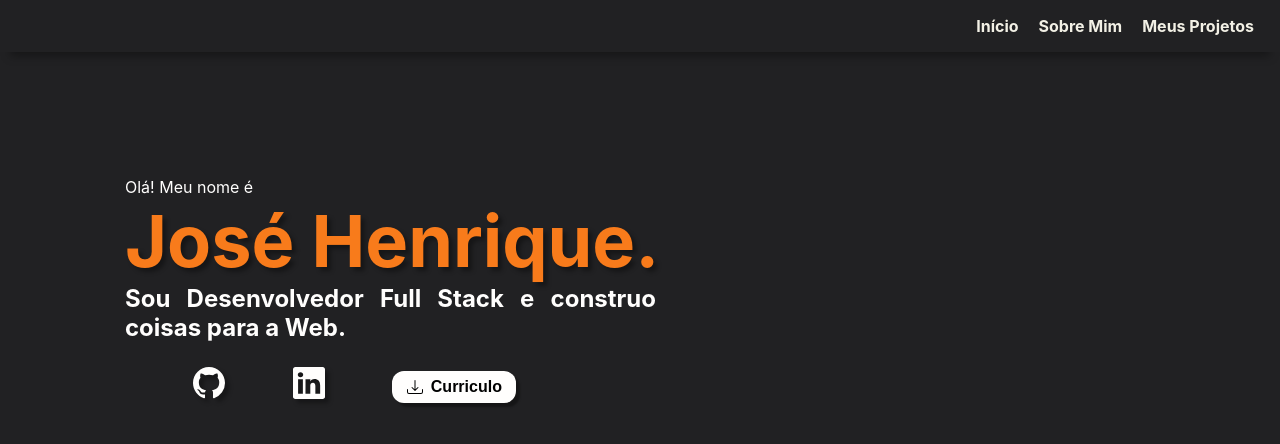
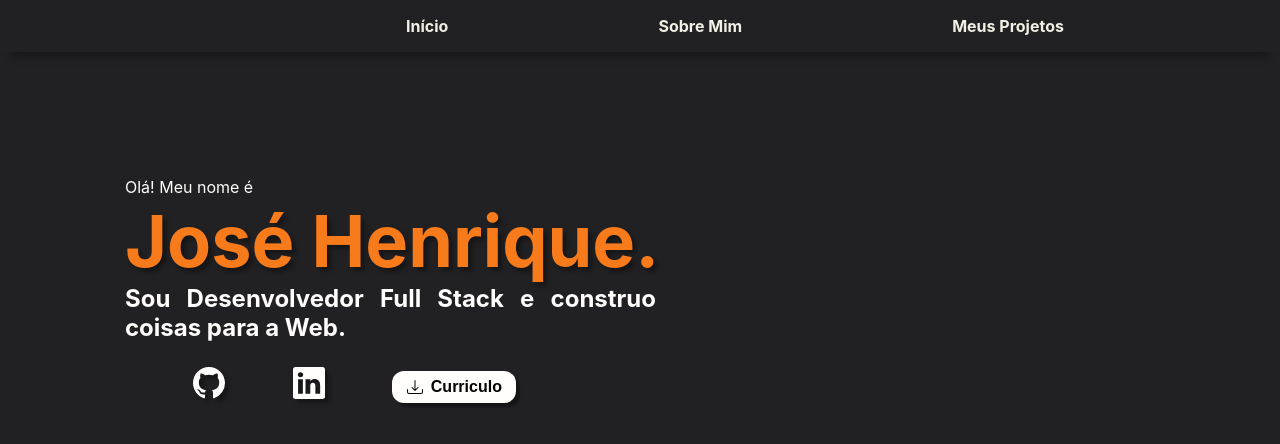
Before and after one commit to josehenriquepg/my-portfolio, a React (Create React App) app: page / in a window 1280 px wide. Shown: the top 444 px of the page. Built offline with nearby package versions, Linux system fonts and the light colour scheme.

Commit message:
refactor: upgrade Nav code

```diff
--- a/src/components/Nav/index.tsx
+++ b/src/components/Nav/index.tsx
@@ -1,35 +1,39 @@
-import * as C from './styles';
+import { Container, Logo, Menu, MenuItems, MenuLinks} from './styles';
 
 import * as data from '../../data/links.json';
 const linksString = JSON.stringify(data);
 const links = JSON.parse(linksString).links;
 
 type Link = {
-    title: string;
-    path: string;
+  title: string;
+  path: string;
 };
 
-const Links: React.FC<{ links: Link[] }> = ({ links }) => {
+type LinksProps = {
+  links: Link[];
+};
+
+const Links: React.FC<LinksProps> = ({ links }) => {
   return (
-    <C.LinksContainer>
+    <>
       {links.map((link: Link) => {
         return (
-          <C.Menu key={link.path}>
-            <C.MenuItems to={link.path}>
-              <C.Links>{link.title}</C.Links>
-            </C.MenuItems>
-          </C.Menu>
+          <Menu key={link.path}>
+            <MenuItems to={link.path}>
+              <MenuLinks>{link.title}</MenuLinks>
+            </MenuItems>
+          </Menu>
         )
       })}
-    </C.LinksContainer>
+    </>
   )
 };
 
 export const Nav = () => {
   return (
-    <C.Container>
-      <C.Logo />
+    <Container>
+      <Logo />
       <Links links={links} />
-    </C.Container>
+    </Container>
   );
 }
--- a/src/components/Nav/styles.ts
+++ b/src/components/Nav/styles.ts
@@ -5,23 +5,19 @@ export const Container = styled.nav`
   padding: 16px;
   display: flex;
   align-itens: center;
-  justify-content: space-between;
+  justify-content: space-evenly;
   background-color: #212123;
   box-shadow: 0 14px 10px -10px rgba(0,0,0,0.35);
 `;
 
 export const Logo = styled.div`
   display: block;
-  background: no-repeat center/125% url();
   float: right;
-`;
-export const LinksContainer = styled.div`
 `;
 
 export const Menu = styled.li`
   margin: 0 5px;
   list-style: none;
-  float: left;
 `;
 
 export const MenuItems = styled(Link)`
@@ -36,6 +32,6 @@ export const MenuItems = styled(Link)`
   }
 `;
 
-export const Links = styled.span`
+export const MenuLinks = styled.span`
   padding: 0 5px;
 `;
--- a/src/types/BadgeInterface.ts
+++ /dev/null
@@ -1,3 +0,0 @@
-export interface BadgeInterface {
-  text: string;
-}
```
Also changed, not shown: src/components/Badge/index.tsx (deleted, +0 -10 lines), src/components/Badge/styles.ts (deleted, +0 -10 lines), src/types/CardInterface.ts (deleted, +0 -8 lines).
